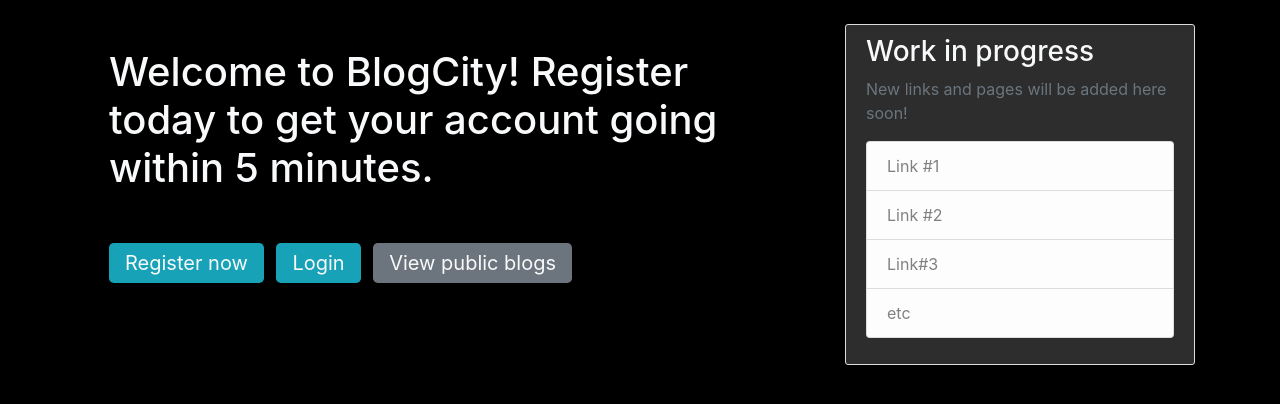
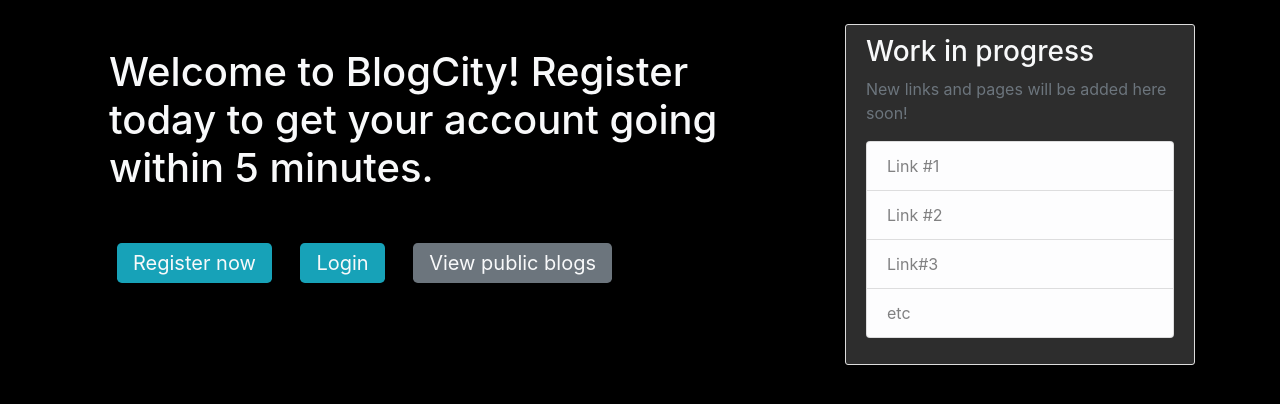
Before and after one commit to sarthak1905/BlogCity, a Django app: page / in a window 1280 px wide. Shown: the part 56-460 px from the top of the page. Run offline with Django 3.2, Linux system fonts and the light colour scheme; some libraries are stand-ins or nearby versions.

Commit message:
Updated styles

```diff
--- a/blog/templates/blog/index.html
+++ b/blog/templates/blog/index.html
@@ -3,8 +3,8 @@
     <div class="container p-4">
         <h1 class="title text-light">Welcome to BlogCity! Register today to get your account going within 5 minutes.</h1>
         <br><br>
-        <a href="{% url 'register'%}" class="btn-lg btn-info mb-8 mr-2 text-light">Register now</a>
-        <a href="{% url 'login'%}" class="btn-lg btn-info mb-8 mr-2 text-light">Login</a>
-        <a href="{% url 'blog-home' %}" class="btn-lg btn-secondary mb-8 mr-2 text-light">View public blogs</a>
+        <span class="mb-4 mr-2"><a href="{% url 'register'%}" class="btn-lg btn-info m-2 text-light">Register now</a></span>
+        <span class="mb-4 mr-2"><a href="{% url 'login'%}" class="btn-lg btn-info m-2 text-light">Login</a></span>
+        <span class="mb-4 mr-2"><a href="{% url 'blog-home' %}" class="btn-lg btn-secondary m-2 text-light">View public blogs</a></span>
     </div>
 {% endblock content %}
```
